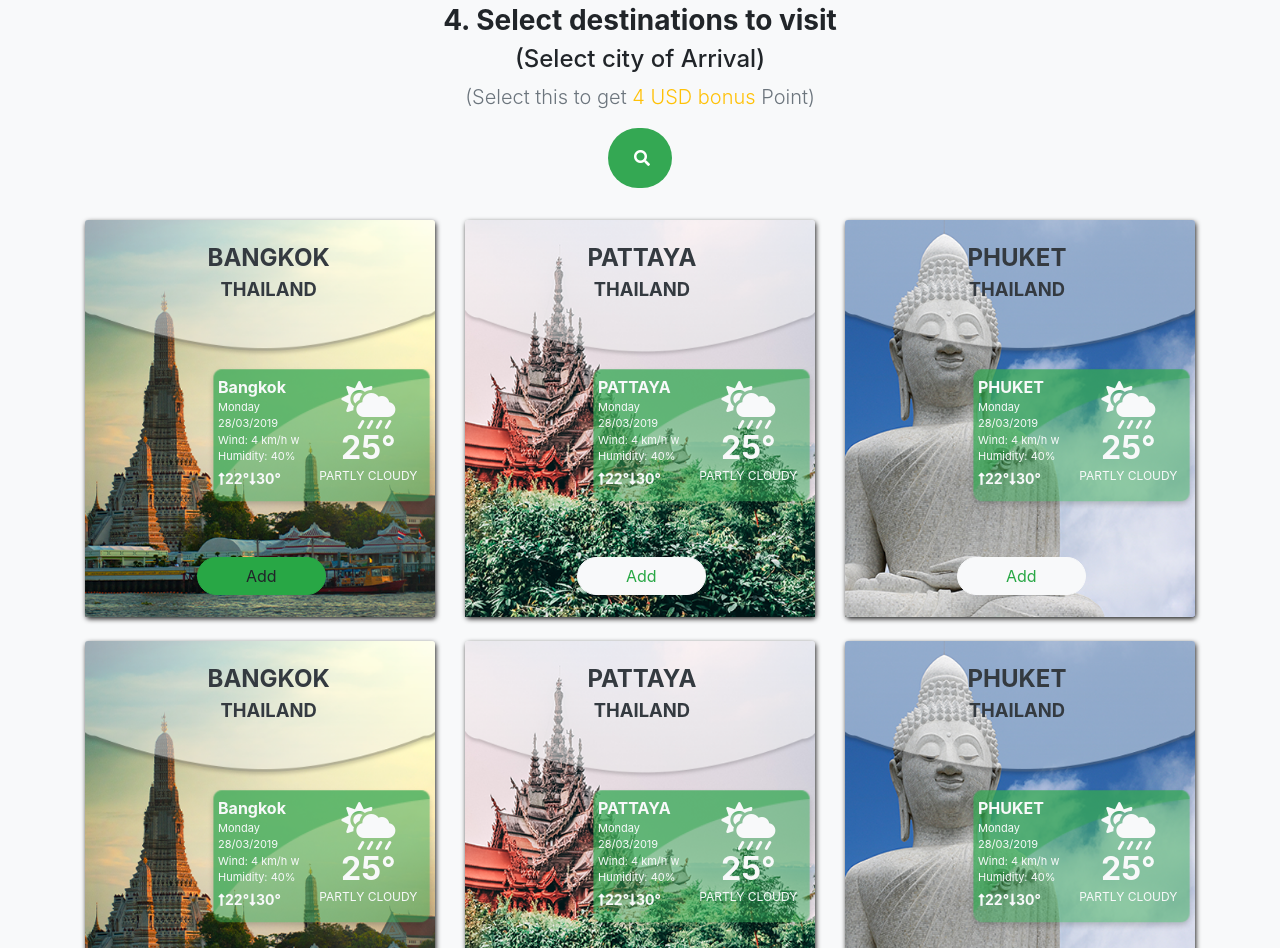
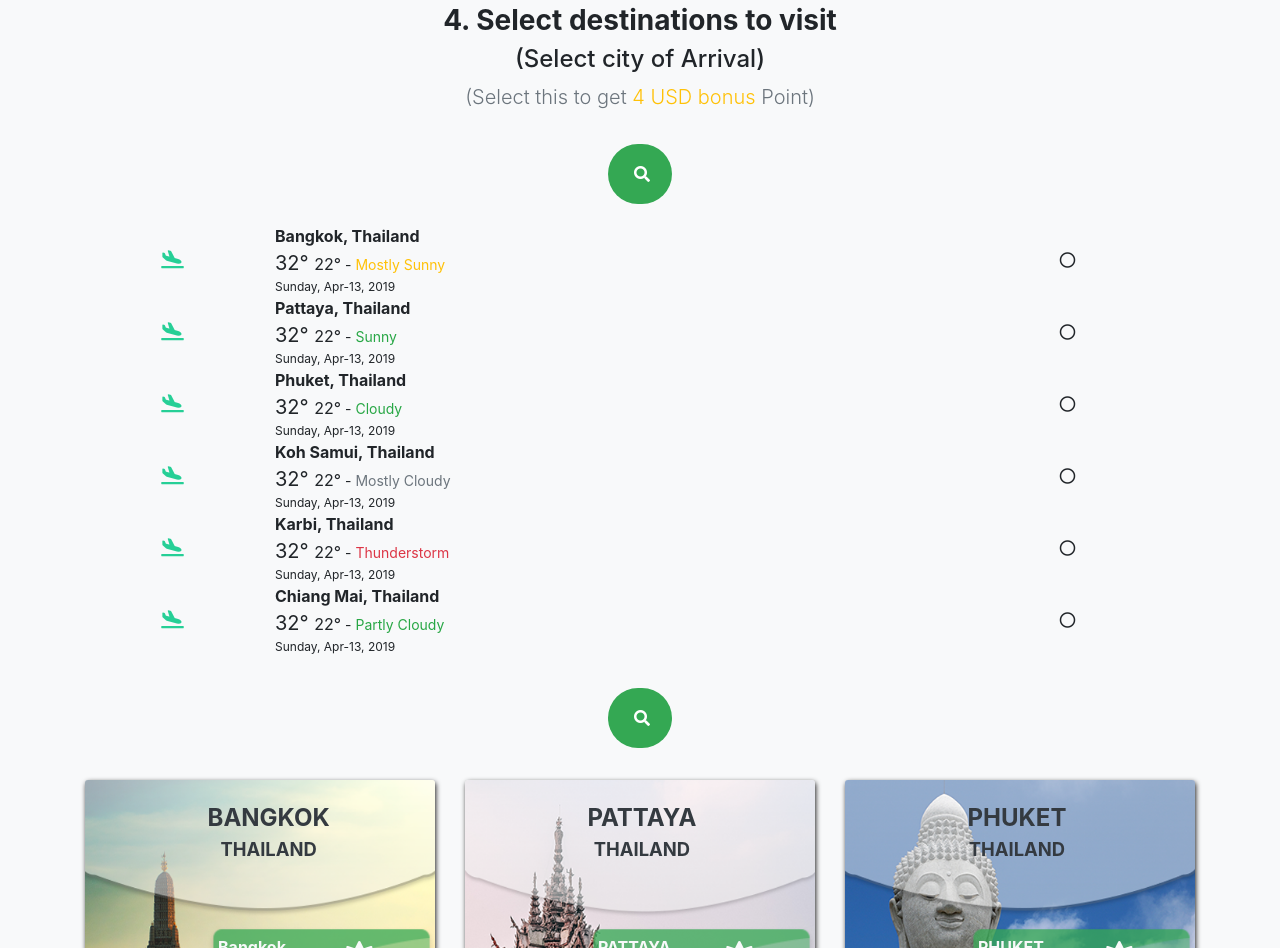
Before and after one commit to OnickAhmed/Sun_Leisure, a plain HTML site: page index.html in a window 1280 px wide. Shown: the part 1820-2768 px from the top of the page. Drawn offline with nearby package versions, Linux system fonts and the light colour scheme; files whose address does not match are found by name.

Commit message:
Add files via upload

```diff
--- a/index.html
+++ b/index.html
@@ -633,7 +633,7 @@
     <section class="bg-light">
         <div class="container py-5 ovrflwhdn tab">
             <div class="row">
-                <div class="col text-center mb-3">
+                <div class="col text-center">
                     <div>
                         <h3 class="font-weight-bold">4. Select destinations to visit</h3>
                         <h4>(Select city of Arrival)</h4>
@@ -641,13 +641,126 @@
                             Point)
                         </p>
                     </div>
-                    <div class="mx-auto col-md-6 mt-3">
+                </div>
+            </div>
+            <div class="row my-3 showAddarrival">
+                <div class="mx-auto col-md-6">
+                    <div class="d-flex justify-content-center h-100">
+                        <div class="searchbar">
+
+                            <input class="search_input" type="text" name="" placeholder="Select your destination..."
+                                id="myInput" onkeyup="myFunction()">
+
+                            <a href="" class="search_icon"><i class="fas fa-search"></i></a>
+
+
+
+                        </div>
+                    </div>
+                </div>
+            </div>
+            <div class="row showAddarrival pt-1">
+                <div class="col-sm-12 col-12">
+                    <ul id="arrivalCityUl" class="arrivalCityUl list-unstyled">
+                        <li>
+                            <div class="row">
+                                <div class="col-2 placeColor my-auto text-center pr-0"><i
+                                        class="fas fa-plane-arrival fnt18"></i></div>
+                                <div class="col-7 ">
+                                    <span class="pull-left srch-lft my-auto text-capitalize"><b>Bangkok, Thailand</b>
+                                        <p class="my-auto fnt14"><span class="fnt20">32&deg; </span><span class="fnt16">
+                                                22&deg;</span> - <span class="text-warning text-capitalize">Mostly Sunny</span></p>
+                                        <p class="my-auto fnt12">Sunday, Apr-13, 2019</p>
+                                </div>
+                                <div class="col-3 text-center my-auto">
+                                    <p class="my-auto"><i class="far fa-circle"></i></p>
+                                </div>
+                            </div>
+                        </li>
+                        <li>
+                            <div class="row">
+                                <div class="col-2 placeColor my-auto text-center pr-0"><i
+                                        class="fas fa-plane-arrival fnt18"></i></div>
+                                <div class="col-7 ">
+                                    <span class="pull-left srch-lft my-auto text-capitalize"><b>Pattaya, Thailand</b>
+                                        <p class="my-auto fnt14"><span class="fnt20">32&deg; </span><span class="fnt16">
+                                                22&deg;</span> - <span class="text-success text-capitalize">Sunny</span></p>
+                                        <p class="my-auto fnt12">Sunday, Apr-13, 2019</p>
+                                </div>
+                                <div class="col-3 text-center my-auto">
+                                    <p class="my-auto"><i class="far fa-circle"></i></p>
+                                </div>
+                            </div>
+                        </li>
+                        <li>
+                            <div class="row">
+                                <div class="col-2 placeColor my-auto text-center pr-0"><i
+                                        class="fas fa-plane-arrival fnt18"></i></div>
+                                <div class="col-7 ">
+                                    <span class="pull-left srch-lft my-auto text-capitalize"><b>Phuket, Thailand</b>
+                                        <p class="my-auto fnt14"><span class="fnt20">32&deg; </span><span class="fnt16">
+                                                22&deg;</span> - <span class="text-success text-capitalize">Cloudy</span></p>
+                                        <p class="my-auto fnt12">Sunday, Apr-13, 2019</p>
+                                </div>
+                                <div class="col-3 text-center my-auto">
+                                    <p class="my-auto"><i class="far fa-circle"></i></p>
+                                </div>
+                            </div>
+                        </li>
+                        <li>
+                            <div class="row">
+                                <div class="col-2 placeColor my-auto text-center pr-0"><i
+                                        class="fas fa-plane-arrival fnt18"></i></div>
+                                <div class="col-7 ">
+                                    <span class="pull-left srch-lft my-auto text-capitalize"><b>Koh Samui, Thailand</b>
+                                        <p class="my-auto fnt14"><span class="fnt20">32&deg; </span><span class="fnt16">
+                                                22&deg;</span> - <span class="text-muted text-capitalize">Mostly Cloudy</span></p>
+                                        <p class="my-auto fnt12">Sunday, Apr-13, 2019</p>
+                                </div>
+                                <div class="col-3 text-center my-auto">
+                                    <p class="my-auto"><i class="far fa-circle"></i></p>
+                                </div>
+                            </div>
+                        </li>
+                        <li>
+                            <div class="row">
+                                <div class="col-2 placeColor my-auto text-center pr-0"><i
+                                        class="fas fa-plane-arrival fnt18"></i></div>
+                                <div class="col-7 ">
+                                    <span class="pull-left srch-lft my-auto text-capitalize"><b>Karbi, Thailand</b>
+                                        <p class="my-auto fnt14"><span class="fnt20">32&deg; </span><span class="fnt16">
+                                                22&deg;</span> - <span class="text-danger text-capitalize">Thunderstorm</span></p>
+                                        <p class="my-auto fnt12">Sunday, Apr-13, 2019</p>
+                                </div>
+                                <div class="col-3 text-center my-auto">
+                                    <p class="my-auto"><i class="far fa-circle"></i></p>
+                                </div>
+                            </div>
+                        </li>
+                        <li>
+                            <div class="row">
+                                <div class="col-2 placeColor my-auto text-center pr-0"><i
+                                        class="fas fa-plane-arrival fnt18"></i></div>
+                                <div class="col-7 ">
+                                    <span class="pull-left srch-lft my-auto text-capitalize"><b>Chiang Mai, Thailand</b>
+                                        <p class="my-auto fnt14"><span class="fnt20">32&deg; </span><span class="fnt16">
+                                                22&deg;</span> - <span class="text-success text-capitalize">Partly Cloudy</span></p>
+                                        <p class="my-auto fnt12">Sunday, Apr-13, 2019</p>
+                                </div>
+                                <div class="col-3 text-center my-auto">
+                                    <p class="my-auto"><i class="far fa-circle"></i></p>
+                                </div>
+                            </div>
+                        </li>
+                    </ul>
+                </div>
+            </div>
+            <div class="row my-3 addarrival">
+                <div class="mx-auto col-md-6">
                     <div class="d-flex justify-content-center h-100">
                         <div class="searchbar" data-toggle="modal" data-target="#city">
-                                <input class="search_input" type="text" name=""
-                                    placeholder="Select your destination...">
+                            <input class="search_input" type="text" name="" placeholder="Select your destination...">
                             <a href="" class="search_icon"><i class="fas fa-search"></i></a>
-                            </div>
                         </div>
                     </div>
                 </div>
@@ -870,14 +983,13 @@
             </div>
 
 
+
         </div>
     </section>
 
-
-
     <!-- Modal -->
-    <div class="modal fade cityModal" id="city" tabindex="-1" role="dialog" aria-labelledby="exampleModalScrollableTitle"
-        aria-hidden="true">
+    <div class="modal fade cityModal" id="city" tabindex="-1" role="dialog"
+        aria-labelledby="exampleModalScrollableTitle" aria-hidden="true">
         <div class="modal-dialog modal-dialog-scrollable" role="document">
             <div class="modal-content">
                 <div class="modal-header">
@@ -975,182 +1087,6 @@
         </div>
     </div>
 
-    <!-- <div class="modal fade" id="DepToNightCounterMdl" tabindex="-1" role="dialog"
-        aria-labelledby="exampleModalScrollableTitle" aria-hidden="true">
-        <div class="modal-dialog modal-dialog-scrollable" role="document">
-            <div class="modal-content">
-                <div class="modal-header p-2">
-                    <h5 class="modal-title text-capitalize" id="exampleModalScrollableTitle">Edit Trip</h5>
-                    <button type="button" class="close" data-dismiss="modal" aria-label="Close">
-                        <span aria-hidden="true">&times;</span>
-                    </button>
-                </div>
-                <div class="modal-body">
-                    <div class="row fnt12">
-                        <span class="pull-left col-sm-6 col-6 fnt12">Route</span>
-                        <span class="pull-left col-sm-2 col-2 fnt12 text-center">#Nights</span>
-                        <span class="pull-left col-sm-2 col-2 fnt12 text-center">Replace</span>
-                        <span class="pull-left col-sm-2 col-2 fnt12 text-center">Remove</span>
-                    </div>
-                    <section class="pt-1">
-                        <a class="ml-2 fnt14 lknUnStyled placeColor crsrDefault" data-toggle="modal"
-                            data-target="#city"><i class="fas fa-plus-circle"></i> <span
-                                class="ml-2 hoverAnimateRight2">Add New City</span></a>
-                        <div class="row my-2 py-2 placeRow">
-                            <div class="col-sm-6 col-6">
-                                <span class="placesHeader my-auto">Ubud</span>
-                            </div>
-                            <div class="col-sm-2 col-2">
-                                <div class=" my-auto">
-                                    <div class="row">
-                                        <div class="mx-auto">
-                                            <i class="fas fa-minus fnt12 placeColor"></i> <span class="mx-2">3</span><i
-                                                class="fas fa-plus fnt12 placeColor"></i>
-                                        </div>
-                                    </div>
-                                </div>
-                            </div>
-                            <div class="col-sm-2 col-2">
-                                <div class="text-center my-auto">
-                                    <i class="fas fa-exchange-alt fnt16 placeColor"></i>
-                                </div>
-                            </div>
-                            <div class="col-sm-2 col-2">
-                                <div class="text-center my-auto">
-                                    <i class="fas fa-trash-alt text-danger fnt16"></i>
-                                </div>
-                            </div>
-                        </div>
-                    </section>
-                    <section class="pt-1">
-                            <a class="ml-2 fnt14 lknUnStyled placeColor crsrDefault" data-toggle="modal"
-                            data-target="#city"><i class="fas fa-plus-circle"></i> <span
-                                class="ml-2 hoverAnimateRight2">Add New City</span></a>
-                        <div class="row my-2 py-2 placeRow">
-                            <div class="col-sm-6 col-6">
-                                <span class="placesHeader my-auto">Tulamben</span>
-                            </div>
-                            <div class="col-sm-2 col-2">
-                                <div class=" my-auto">
-                                    <div class="row">
-                                        <div class="mx-auto">
-                                            <i class="fas fa-minus fnt12 placeColor"></i> <span class="mx-2">3</span><i
-                                                class="fas fa-plus fnt12 placeColor"></i>
-                                        </div>
-                                    </div>
-                                </div>
-                            </div>
-                            <div class="col-sm-2 col-2">
-                                <div class="text-center my-auto">
-                                    <i class="fas fa-exchange-alt fnt16 placeColor"></i>
-                                </div>
-                            </div>
-                            <div class="col-sm-2 col-2">
-                                <div class="text-center my-auto">
-                                    <i class="fas fa-trash-alt text-danger fnt16"></i>
-                                </div>
-                            </div>
-                        </div>
-                    </section>
-                    <section class="pt-1">
-                            <a class="ml-2 fnt14 lknUnStyled placeColor crsrDefault" data-toggle="modal"
-                            data-target="#city"><i class="fas fa-plus-circle"></i> <span
-                                class="ml-2 hoverAnimateRight2">Add New City</span></a>
-                        <div class="row my-2 py-2 placeRow">
-                            <div class="col-sm-6 col-6">
-                                <span class="placesHeader my-auto">Sanor</span>
-                            </div>
-                            <div class="col-sm-2 col-2">
-                                <div class=" my-auto">
-                                    <div class="row">
-                                        <div class="mx-auto">
-                                            <i class="fas fa-minus fnt12 placeColor"></i> <span class="mx-2">3</span><i
-                                                class="fas fa-plus fnt12 placeColor"></i>
-                                        </div>
-                                    </div>
-                                </div>
-                            </div>
-                            <div class="col-sm-2 col-2">
-                                <div class="text-center my-auto">
-                                    <i class="fas fa-exchange-alt fnt16 placeColor"></i>
-                                </div>
-                            </div>
-                            <div class="col-sm-2 col-2">
-                                <div class="text-center my-auto">
-                                    <i class="fas fa-trash-alt text-danger fnt16"></i>
-                                </div>
-                            </div>
-                        </div>
-                    </section>
-                    <section class="pt-1">
-                            <a class="ml-2 fnt14 lknUnStyled placeColor crsrDefault" data-toggle="modal"
-                            data-target="#city"><i class="fas fa-plus-circle"></i> <span
-                                class="ml-2 hoverAnimateRight2">Add New City</span></a>
-                        <div class="row my-2 py-2 placeRow">
-                            <div class="col-sm-6 col-6">
-                                <span class="placesHeader my-auto">Nusa Dua</span>
-                            </div>
-                            <div class="col-sm-2 col-2">
-                                <div class=" my-auto">
-                                    <div class="row">
-                                        <div class="mx-auto">
-                                            <i class="fas fa-minus fnt12 placeColor"></i> <span class="mx-2">3</span><i
-                                                class="fas fa-plus fnt12 placeColor"></i>
-                                        </div>
-                                    </div>
-                                </div>
-                            </div>
-                            <div class="col-sm-2 col-2">
-                                <div class="text-center my-auto">
-                                    <i class="fas fa-exchange-alt fnt16 placeColor"></i>
-                                </div>
-                            </div>
-                            <div class="col-sm-2 col-2">
-                                <div class="text-center my-auto">
-                                    <i class="fas fa-trash-alt text-danger fnt16"></i>
-                                </div>
-                            </div>
-                        </div>
-                    </section>
-                    <section class="pt-1">
-                            <a class="ml-2 fnt14 lknUnStyled placeColor crsrDefault" data-toggle="modal"
-                            data-target="#city"><i class="fas fa-plus-circle"></i> <span
-                                class="ml-2 hoverAnimateRight2">Add New City</span></a>
-                        <div class="row my-2 py-2 placeRow">
-                            <div class="col-sm-6 col-6">
-                                <span class="placesHeader my-auto">Kuta</span>
-                            </div>
-                            <div class="col-sm-2 col-2">
-                                <div class=" my-auto">
-                                    <div class="row">
-                                        <div class="mx-auto">
-                                            <i class="fas fa-minus fnt12 placeColor"></i> <span class="mx-2">3</span><i
-                                                class="fas fa-plus fnt12 placeColor"></i>
-                                        </div>
-                                    </div>
-                                </div>
-                            </div>
-                            <div class="col-sm-2 col-2">
-                                <div class="text-center my-auto">
-                                    <i class="fas fa-exchange-alt fnt16 placeColor"></i>
-                                </div>
-                            </div>
-                            <div class="col-sm-2 col-2">
-                                <div class="text-center my-auto">
-                                    <i class="fas fa-trash-alt text-danger fnt16"></i>
-                                </div>
-                            </div>
-                        </div>
-                    </section>
-                </div>
-                <div class="modal-footer p-2">
-                    <button type="button" class="btn btn-secondary btn-sm" data-dismiss="modal">Close</button>
-                    <button type="button" class="btn btn-primary btn-sm">Save changes</button>
-                </div>
-            </div>
-        </div>
-    </div> -->
-
     <section id="holiDayType">
         <div class="container py-5 ovrflwhdn">
             <div class="row">
@@ -1247,6 +1183,25 @@
             );
         });
     </script> -->
+
+    <script>
+        function myFunction() {
+            var input, filter, ul, li, b, i, txtValue;
+            input = document.getElementById("myInput");
+            filter = input.value.toUpperCase();
+            ul = document.getElementById("arrivalCityUl");
+            li = ul.getElementsByTagName("li");
+            for (i = 0; i < li.length; i++) {
+                b = li[i].getElementsByTagName("b")[0];
+                txtValue = b.textContent || b.innerText;
+                if (txtValue.toUpperCase().indexOf(filter) > -1) {
+                    li[i].style.display = "";
+                } else {
+                    li[i].style.display = "none";
+                }
+            }
+        }
+    </script>
     <script src="assets/Offline Use BS/bootstrap.min.js"></script>
     <script src="assets/main.js"></script>
 </body>
```
Lines whose indentation alone changed are shown as unchanged.
